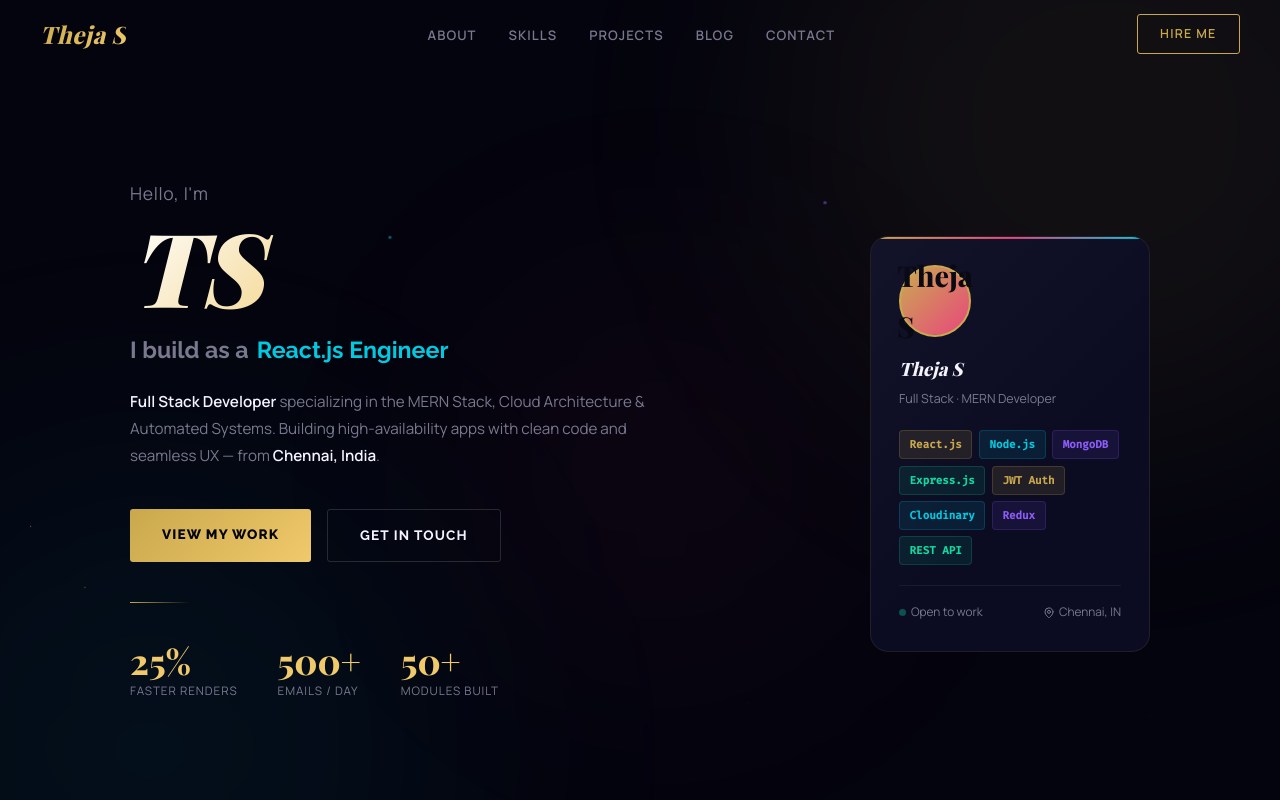
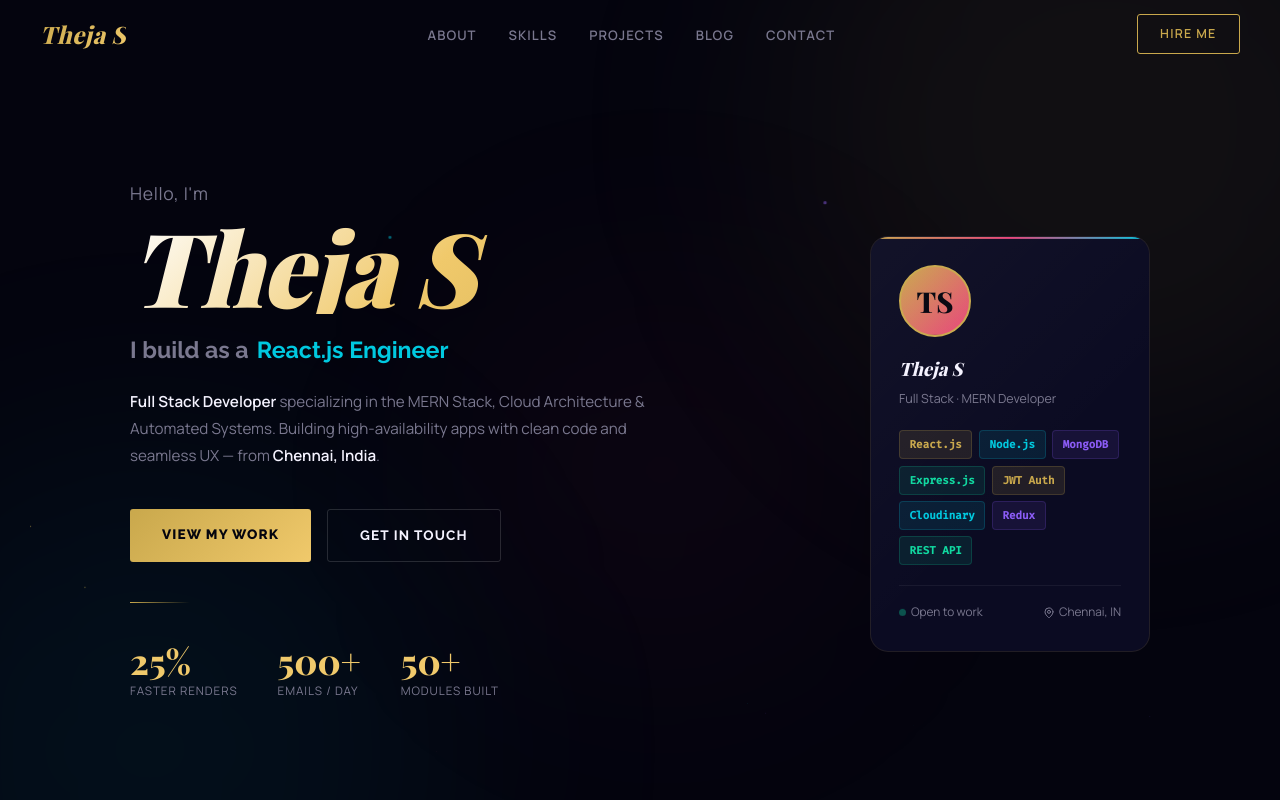
Before and after one commit to theja1212-hub/theja-portfolio, a plain HTML site: page client/index.html in a window 1280 px wide. Shown: the top 800 px of the page. Drawn offline with nearby package versions, Linux system fonts and the light colour scheme; a web font is replaced by a local one.

Commit message:
small change

```diff
--- a/client/index.html
+++ b/client/index.html
@@ -1808,7 +1808,7 @@
       <div class="hero-inner">
         <div>
           <p class="hero-greeting">Hello, I'm</p>
-          <h1 class="hero-name"><em>TS</em></h1>
+          <h1 class="hero-name"><em>Theja S</em></h1>
           <div class="typewriter-wrap">
             <span class="tw-prefix">I build as a</span>
             <span class="tw-text" id="twText"></span><span class="cursor"></span>
@@ -1841,7 +1841,7 @@
         <div class="hero-card-side">
           <div class="id-card" id="idCard">
             <div class="id-card-shine"></div>
-            <div class="id-av">Theja S</div>
+            <div class="id-av">TS</div>
             <div class="id-name">Theja S</div>
             <div class="id-role">Full Stack · MERN Developer</div>
             <div class="id-tags">
```
